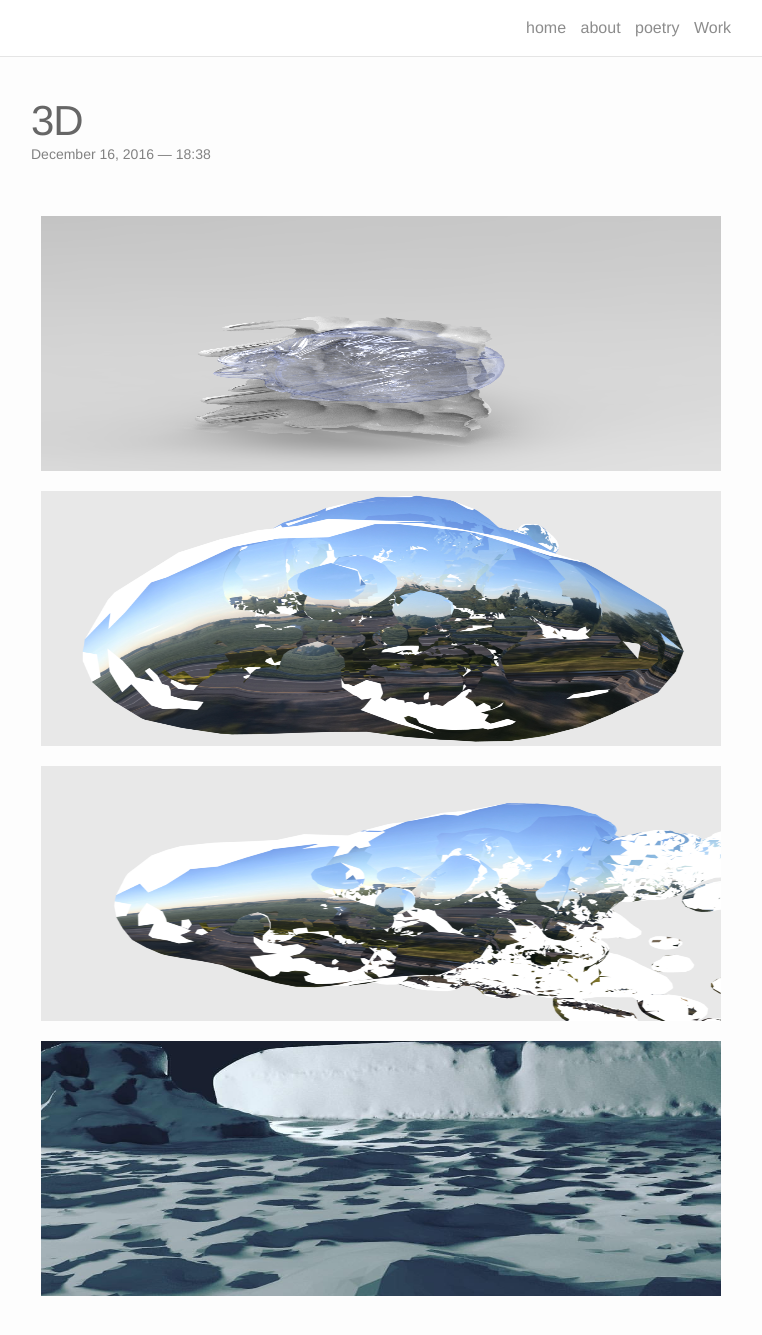
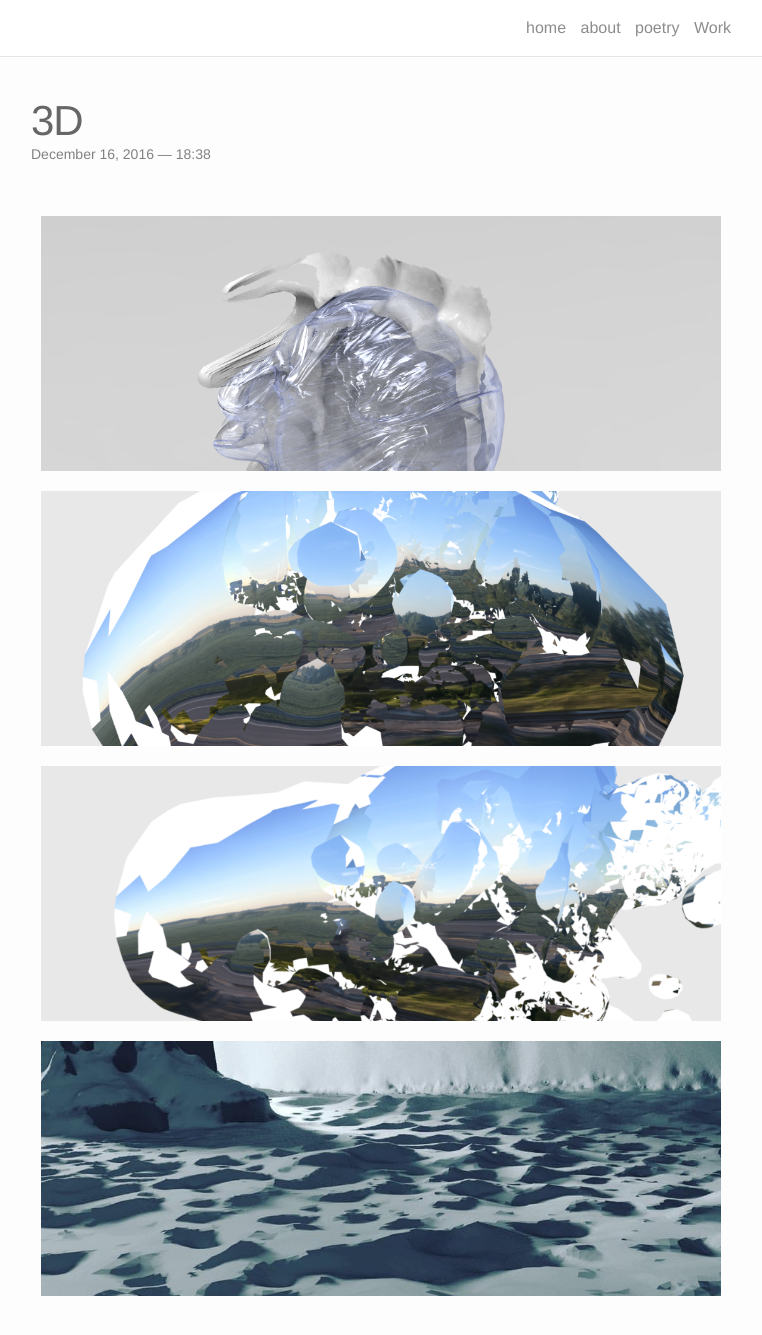
Before and after one commit to ChristopherWMartin/ChristopherWMartin, a Jekyll site: the page built from _portfolio/1_project.markdown, in a window 1280 px wide and 1400 px high. Shown: the top 1335 px of the window, without its empty margins (259-1021 px from the left). Built offline with Jekyll 4.4.1, drawn with Linux system fonts in a browser that asks for light colours; nearby versions of some CDN libraries.

Commit message:
Update _layout.scss

```diff
--- a/_sass/_layout.scss
+++ b/_sass/_layout.scss
@@ -251,6 +251,7 @@ padding: $img_spacing;
 width: 100%;
 height: 100%;
 float: left;
+object-fit: cover;
 box-sizing:border-box;
 padding: $img_spacing;
 }
```
